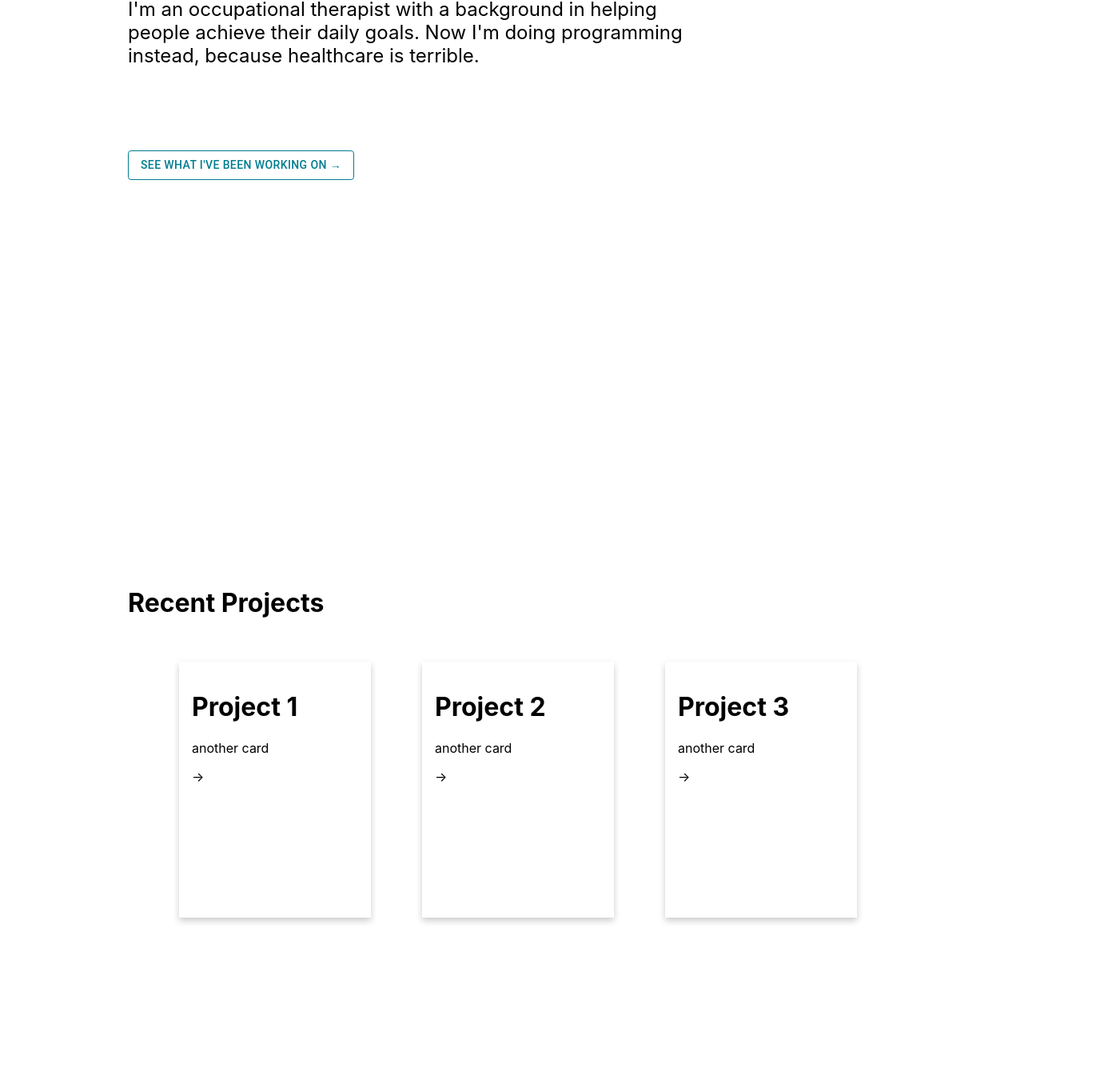
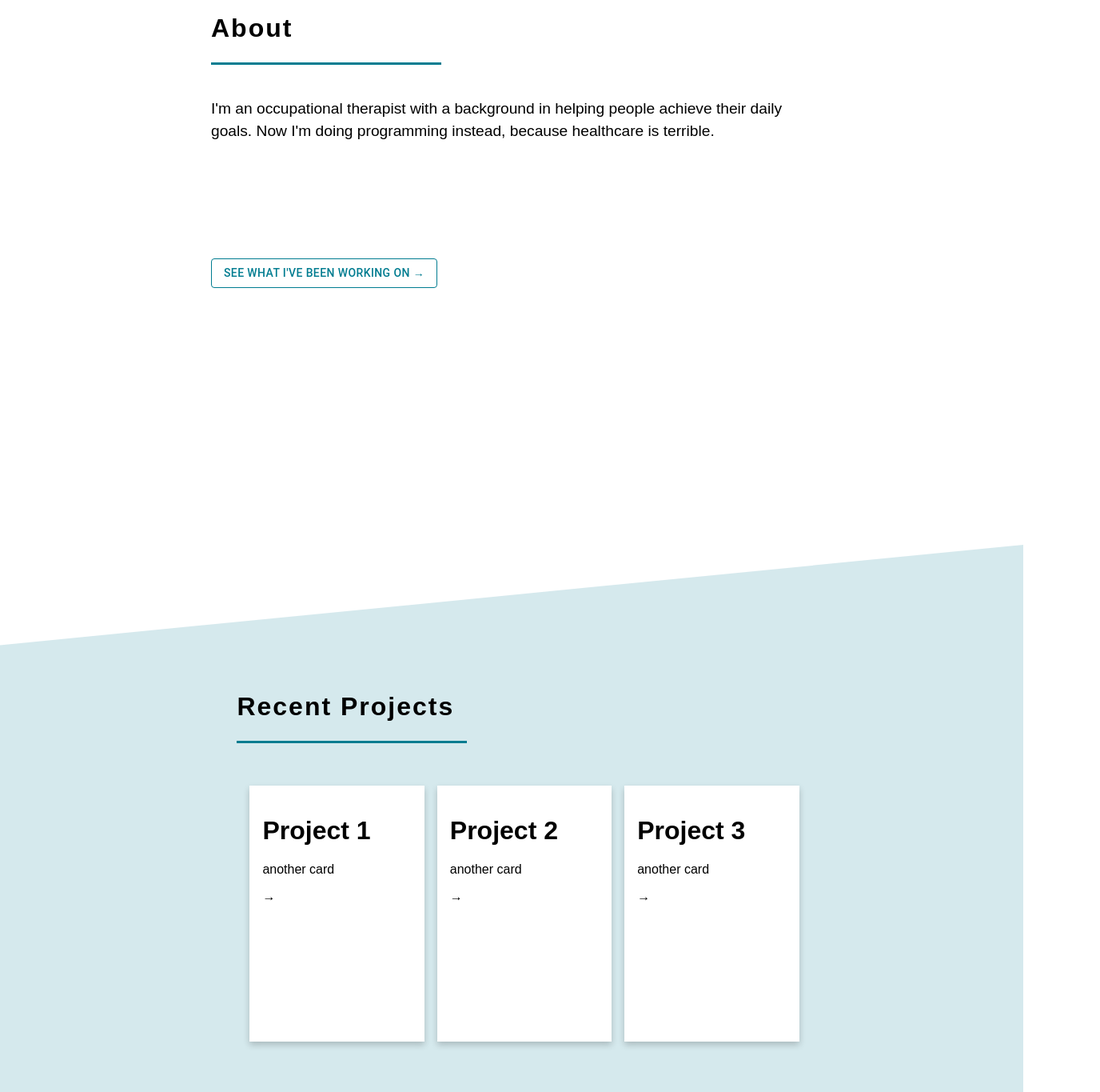
Before and after one commit to kristencoy/portfolio, a Next.js app: page /lab in a window 1280 px wide. Shown: the part 919-2284 px from the top of the page at 80% size, 1376 px wide, since content can reach past the window. Built offline with nearby package versions, Linux system fonts and the light colour scheme.

Commit message:
Improved page and component styling, added footer with contact link

```diff
--- a/pages/index.js
+++ b/pages/index.js
@@ -12,6 +12,12 @@ export default function Home() {
         <meta name="description" content="Generated by create next app" />
         <meta name="viewport" content="initial-scale=1, width=device-width" />
         <link rel="icon" href="/favicon.ico" />
+        <link rel="preconnect" href="https://fonts.googleapis.com" />
+        <link rel="preconnect" href="https://fonts.gstatic.com" crossorigin />
+        <link
+          href="https://fonts.googleapis.com/css2?family=Mulish:wght@300;400;600&display=swap"
+          rel="stylesheet"
+        />
       </Head>
 
       <main className={styles.main}>
--- a/pages/lab.js
+++ b/pages/lab.js
@@ -1,11 +1,12 @@
 import Particles from "react-tsparticles";
 import { css } from "@emotion/react";
-import ProjectCard from "../src/components/ProjectCard";
 import Link from "next/link";
 import Button from "@mui/material/button";
 import Navbar from "../src/components/Navbar";
 import AppBar from "@mui/material/AppBar";
 import About from "../src/components/About";
+import Projects from "../src/components/Projects";
+import FooterContact from "../src/components/FooterContact";
 
 const headerStyle = css`
   height: 100vh;
@@ -20,18 +21,26 @@ const containerStyle = css`
   width: 100%;
 `;
 
+const containerStyleProject = css`
+  display: flex;
+  flex-direction: column;
+  position: relative;
+  /* background-color: #f3f3f3; */
+  background-color: #007d902a;
+  padding: 3rem;
+  align-items: center;
+  width: 100%;
+  clip-path: polygon(0 14%, 100% 0, 100% 87%, 0% 100%);
+`;
+
 const contentContainer = css`
   left: 10%;
   width: 75%;
   padding-top: 2rem;
   height: 100vh;
-`;
-
-const projectContainer = css`
   display: flex;
-  flex-direction: row;
-  justify-content: space-evenly;
-  width: 100%;
+  flex-direction: column;
+  align-items: center;
 `;
 
 const titleContainerStyle = css`
@@ -180,45 +189,14 @@ const Lab = () => {
       <div css={containerStyle}>
         <div id="about-section" css={contentContainer}>
           <About />
-          <Link href="#projects-section" passHref>
-            <Button
-              variant="outlined"
-              sx={{ marginTop: 10, color: "#007c90", borderColor: "#007c90" }}
-            >
-              See what I've been working on &rarr;
-            </Button>
-          </Link>
-        </div>
-        <div id="projects-section" css={contentContainer}>
-          <h1>Recent Projects</h1>
-
-          {/* <Card sx={{ maxHeight: 400 }} variant="outlined">
-          <CardContent>
-            <Typography variant="h3" gutterBottom>
-              Card component
-            </Typography>
-            <Typography variant="h5">Card stuff</Typography>
-          </CardContent>
-        </Card> */}
-          <div css={projectContainer}>
-            <ProjectCard>
-              <h1>Project 1</h1>
-              <p>another card</p>
-              <a href="">&rarr;</a>
-            </ProjectCard>
-            <ProjectCard>
-              <h1>Project 2</h1>
-              <p>another card</p>
-              <a href="">&rarr;</a>
-            </ProjectCard>
-            <ProjectCard>
-              <h1>Project 3</h1>
-              <p>another card</p>
-              <a href="">&rarr;</a>
-            </ProjectCard>
-          </div>
         </div>
       </div>
+      <div css={containerStyleProject}>
+        <div id="projects-section" css={contentContainer}>
+          <Projects />
+        </div>
+      </div>
+      <FooterContact />
     </>
   );
 };
--- a/src/components/About.js
+++ b/src/components/About.js
@@ -1,19 +1,68 @@
 import { css } from "@emotion/react";
+import Button from "@mui/material/button";
+import Link from "next/link";
+
+const aboutCard = css`
+  /* box-shadow: 0 4px 8px 0 rgba(0, 0, 0, 0.2);
+  border-radius: 10px; */
+  max-height: 75%;
+  max-width: 90%;
+  margin-left: 1rem;
+  margin-top: 2rem;
+  padding: 3rem;
+  display: flex;
+  flex-direction: column;
+  justify-content: center;
+`;
 
 const aboutPara = css`
-  font-size: 1.5rem;
-  width: 75%;
+  font-size: 1.2rem;
+  width: 100%;
+  font-weight: 300;
+  color: black;
+  line-height: 1.5;
+  margin-bottom: 4rem;
+`;
+
+const aboutTitle = css`
+  letter-spacing: 1.25;
+  z-index: 999;
+  width: 100%;
+  margin-bottom: 3rem;
+  letter-spacing: 2px;
+  &:before {
+    border-bottom: 0.2rem solid #007c90;
+    content: "";
+    top: 4rem;
+    width: 18rem;
+    position: relative;
+    display: block;
+    z-index: -1;
+  }
 `;
 
 function About() {
   return (
-    <div>
-      <h1>About Me</h1>
+    <div css={aboutCard}>
+      <h1 css={aboutTitle}>About</h1>
       <p css={aboutPara}>
         I'm an occupational therapist with a background in helping people
         achieve their daily goals. Now I'm doing programming instead, because
         healthcare is terrible.
       </p>
+      <Link href="#projects-section" passHref>
+        <Button
+          variant="outlined"
+          sx={{
+            marginTop: 10,
+            color: "#007c90",
+            borderColor: "#007c90",
+            width: "fit-content",
+          }}
+        >
+          See what I've been working on &rarr;
+        </Button>
+      </Link>
     </div>
   );
 }
--- /dev/null
+++ b/src/components/FooterContact.js
@@ -0,0 +1,42 @@
+import { css } from "@emotion/react";
+import Link from "next/link";
+
+const footerContainer = css`
+  clip-path: polygon(50% 35%, 100% 0, 100% 100%, 0 100%, 0 0);
+  background-color: #1b293e;
+  height: 60vh;
+  margin-top: 10rem;
+`;
+
+const mailToStyles = css`
+  color: white;
+  position: relative;
+  display: block;
+  top: 4rem;
+  left: 6rem;
+`;
+
+const MailTo = ({ mailto, label }) => {
+  return (
+    <Link
+      href={mailto}
+      passHref={true}
+      onClick={(e) => {
+        window.location = mailto;
+        e.preventDefault;
+      }}
+    >
+      <a css={mailToStyles}>{label}</a>
+    </Link>
+  );
+};
+
+function FooterContact() {
+  return (
+    <div css={footerContainer}>
+      <MailTo label="shoot me an email" mailto="mailto:kristenwcoy@gmail.com" />
+    </div>
+  );
+}
+
+export default FooterContact;
--- a/src/components/ProjectCard.js
+++ b/src/components/ProjectCard.js
@@ -8,6 +8,7 @@ const style = css`
   margin-left: 1rem;
   margin-top: 2rem;
   padding: 1rem;
+  background-color: white;
 `;
 
 function ProjectCard(props) {
--- /dev/null
+++ b/src/components/Projects.js
@@ -0,0 +1,66 @@
+import { css } from "@emotion/react";
+import ProjectCard from "./ProjectCard";
+
+const projectContainer = css`
+  display: flex;
+  flex-direction: row;
+  justify-content: space-evenly;
+  width: 100%;
+`;
+
+const projectsTitle = css`
+  letter-spacing: 1.25;
+  z-index: 999;
+  width: 100%;
+  margin-bottom: 3rem;
+  letter-spacing: 2px;
+  &:before {
+    border-bottom: 0.2rem solid #007c90;
+    content: "";
+    top: 4rem;
+    width: 18rem;
+    position: relative;
+    display: block;
+    z-index: 0;
+  }
+`;
+
+const projectsCard = css`
+  /* box-shadow: 0 4px 8px 0 rgba(0, 0, 0, 0.2);
+  border-radius: 10px; */
+  max-height: 75%;
+  max-width: 90%;
+  margin-left: 1rem;
+  margin-top: 2rem;
+  padding: 3rem;
+  display: flex;
+  flex-direction: column;
+  justify-content: center;
+`;
+
+function Projects() {
+  return (
+    <div css={projectsCard}>
+      <h1 css={projectsTitle}>Recent Projects</h1>
+      <div css={projectContainer}>
+        <ProjectCard>
+          <h1>Project 1</h1>
+          <p>another card</p>
+          <a href="">&rarr;</a>
+        </ProjectCard>
+        <ProjectCard>
+          <h1>Project 2</h1>
+          <p>another card</p>
+          <a href="">&rarr;</a>
+        </ProjectCard>
+        <ProjectCard>
+          <h1>Project 3</h1>
+          <p>another card</p>
+          <a href="">&rarr;</a>
+        </ProjectCard>
+      </div>
+    </div>
+  );
+}
+
+export default Projects;
--- a/styles/globals.css
+++ b/styles/globals.css
@@ -2,8 +2,9 @@ html,
 body {
   padding: 0;
   margin: 0;
-  font-family: -apple-system, BlinkMacSystemFont, Segoe UI, Roboto, Oxygen,
-    Ubuntu, Cantarell, Fira Sans, Droid Sans, Helvetica Neue, sans-serif;
+  /* font-family: -apple-system, BlinkMacSystemFont, Segoe UI, Roboto, Oxygen,
+    Ubuntu, Cantarell, Fira Sans, Droid Sans, Helvetica Neue, sans-serif; */
+  font-family: 'Mulish', sans-serif;
   scroll-behavior: smooth;
 }
 
```
